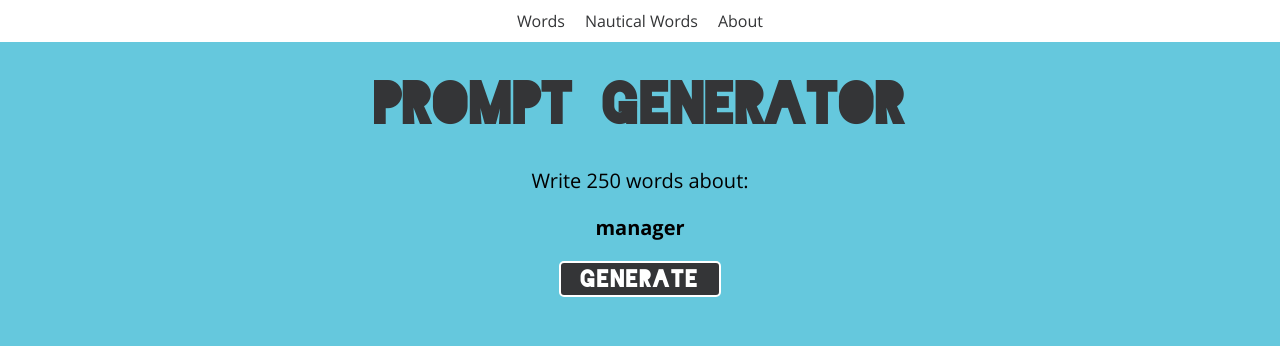
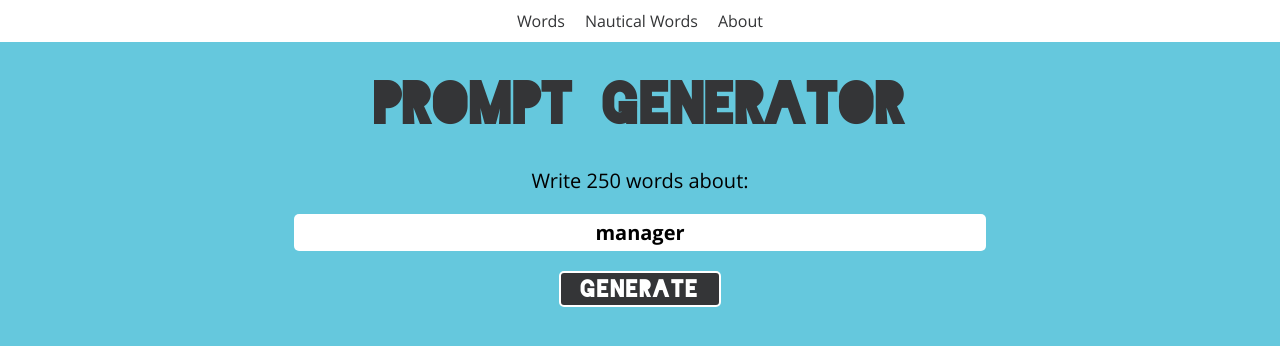
Before and after one commit to sharkham/prompt-generator, a React (Create React App) app: page / in a window 1280 px wide. Shown: the top 346 px of the page. Built offline with nearby package versions, Linux system fonts and the light colour scheme.

Commit message:
Adjusts prompt styling

```diff
--- a/src/App.css
+++ b/src/App.css
@@ -67,6 +67,10 @@ button:active {
 #prompt {
   font-family: 'open_sansbold', sans-serif;
   padding: 0 10%;
+  background-color: #fff;
+  margin: 20px 23%;
+  padding: 5px;
+  border-radius: 5px;
 }
 
 p {
```
